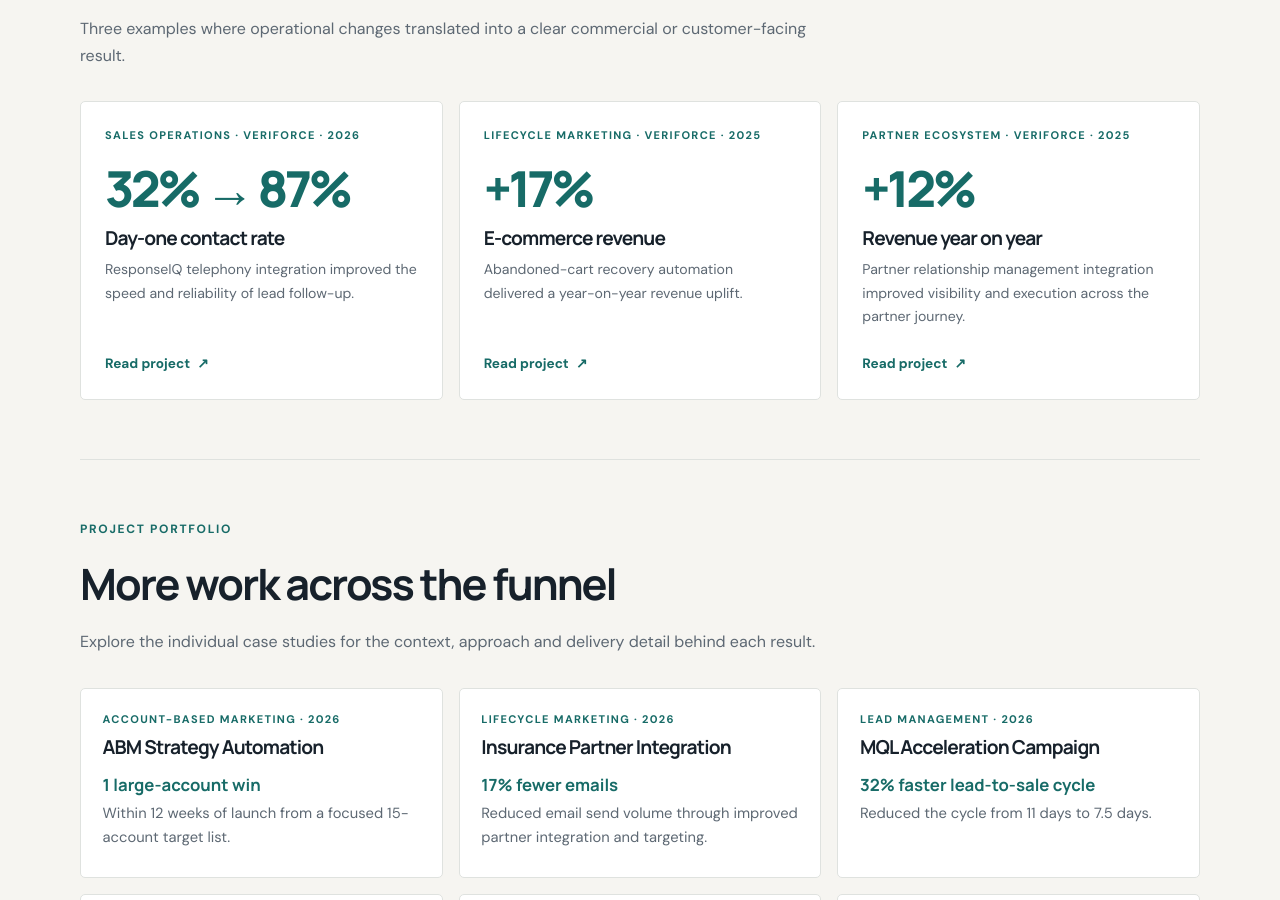
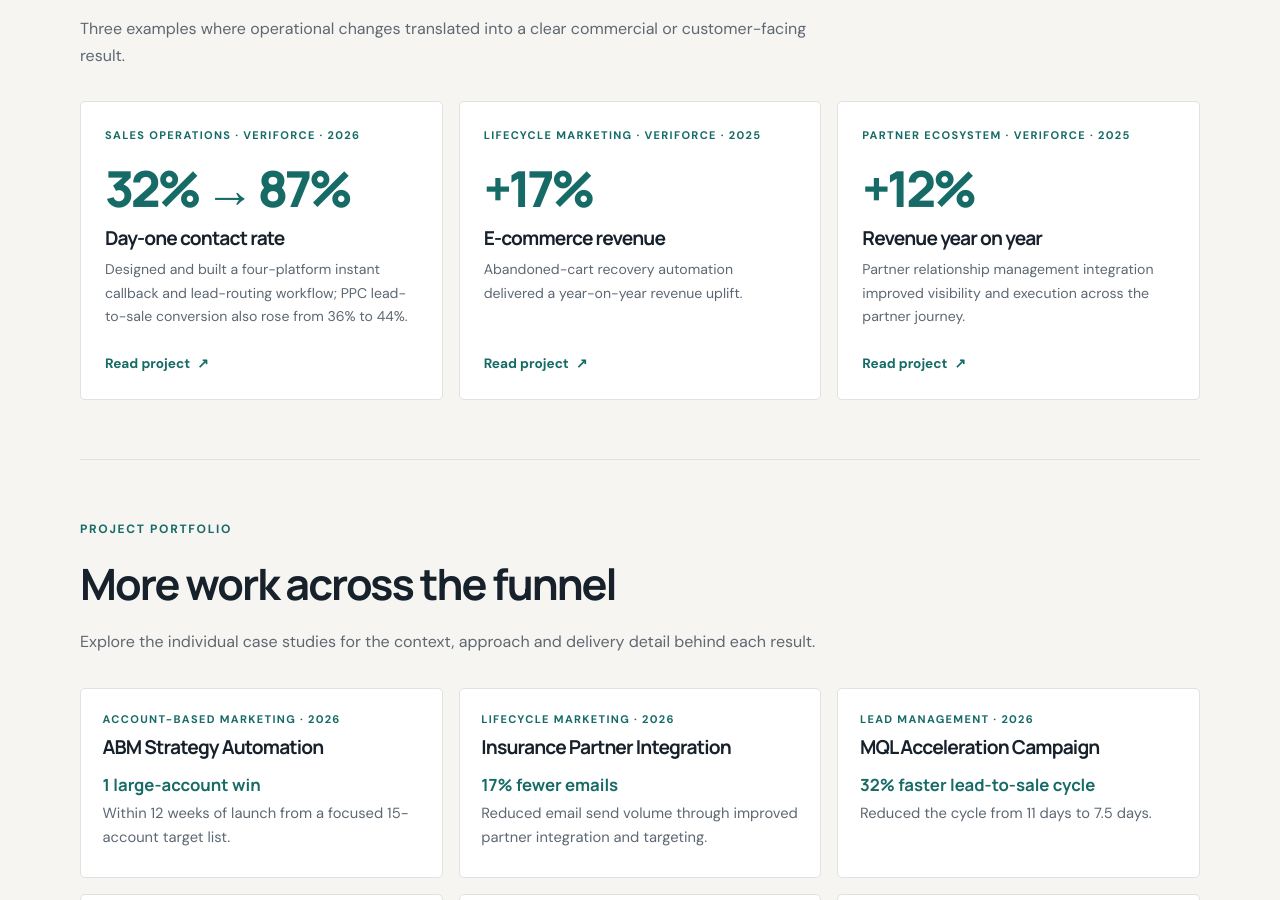
Before and after one commit to georgefwmurray/Marketing-Operations-Control-Centre, a Jekyll site: the page built from Campaign-Commercial-Projects.md, in a window 1280 px wide and 900 px high, scrolled down 762 px. Built offline with Jekyll 4.4.1, drawn with Linux system fonts in a browser that asks for light colours.

Commit message:
Add commercial conversion outcome to Response iQ project summary

```diff
--- a/Campaign-Commercial-Projects.md
+++ b/Campaign-Commercial-Projects.md
@@ -17,7 +17,7 @@ description: "Selected campaign, sales and platform projects across marketing au
     <p>Three examples where operational changes translated into a clear commercial or customer-facing result.</p>
   </div>
   <div class="featured-project-grid">
-    <article class="featured-project"><span class="project-category">Sales operations · Veriforce · 2026</span><strong class="project-result">32% → 87%</strong><h3><a href="Campaign%20%26%20Commercial%20Projects/ResponseIQ-Telephony-Integration.html">Day-one contact rate</a></h3><p>ResponseIQ telephony integration improved the speed and reliability of lead follow-up.</p><a class="text-link" href="Campaign%20%26%20Commercial%20Projects/ResponseIQ-Telephony-Integration.html">Read project <span aria-hidden="true">↗</span></a></article>
+    <article class="featured-project"><span class="project-category">Sales operations · Veriforce · 2026</span><strong class="project-result">32% → 87%</strong><h3><a href="Campaign%20%26%20Commercial%20Projects/ResponseIQ-Telephony-Integration.html">Day-one contact rate</a></h3><p>Designed and built a four-platform instant callback and lead-routing workflow; PPC lead-to-sale conversion also rose from 36% to 44%.</p><a class="text-link" href="Campaign%20%26%20Commercial%20Projects/ResponseIQ-Telephony-Integration.html">Read project <span aria-hidden="true">↗</span></a></article>
     <article class="featured-project"><span class="project-category">Lifecycle marketing · Veriforce · 2025</span><strong class="project-result">+17%</strong><h3><a href="Campaign%20%26%20Commercial%20Projects/Abandoned-Cart-Recovery.html">E-commerce revenue</a></h3><p>Abandoned-cart recovery automation delivered a year-on-year revenue uplift.</p><a class="text-link" href="Campaign%20%26%20Commercial%20Projects/Abandoned-Cart-Recovery.html">Read project <span aria-hidden="true">↗</span></a></article>
     <article class="featured-project"><span class="project-category">Partner ecosystem · Veriforce · 2025</span><strong class="project-result">+12%</strong><h3><a href="Campaign%20%26%20Commercial%20Projects/Kiflo-PRM-Integration.html">Revenue year on year</a></h3><p>Partner relationship management integration improved visibility and execution across the partner journey.</p><a class="text-link" href="Campaign%20%26%20Commercial%20Projects/Kiflo-PRM-Integration.html">Read project <span aria-hidden="true">↗</span></a></article>
   </div>
```
